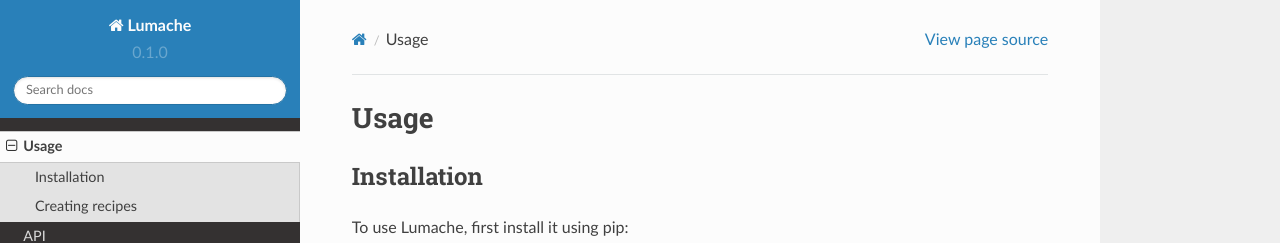
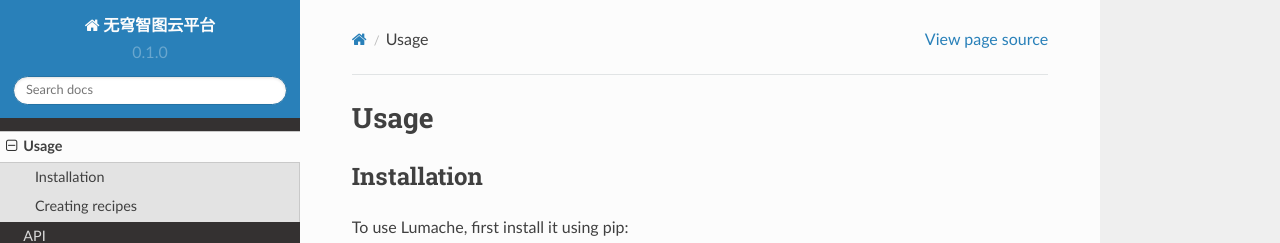
Before and after one commit to jlubd/wiki, a Sphinx documentation site: the page built from docs/source/usage.rst, in a window 1280 px wide. Shown: the top 243 px of the page. Built offline with Sphinx 7.4.7 and the Read the Docs theme 2.0.0, drawn with Linux system fonts in a browser that asks for light colours.

Commit message:
Update conf.py

```diff
--- a/docs/source/conf.py
+++ b/docs/source/conf.py
@@ -2,9 +2,9 @@
 
 # -- Project information
 
-project = 'Lumache'
+project = '无穹智图云平台'
 copyright = '2021, Graziella'
-author = 'Graziella'
+author = 'Joy'
 
 release = '0.1'
 version = '0.1.0'
```
